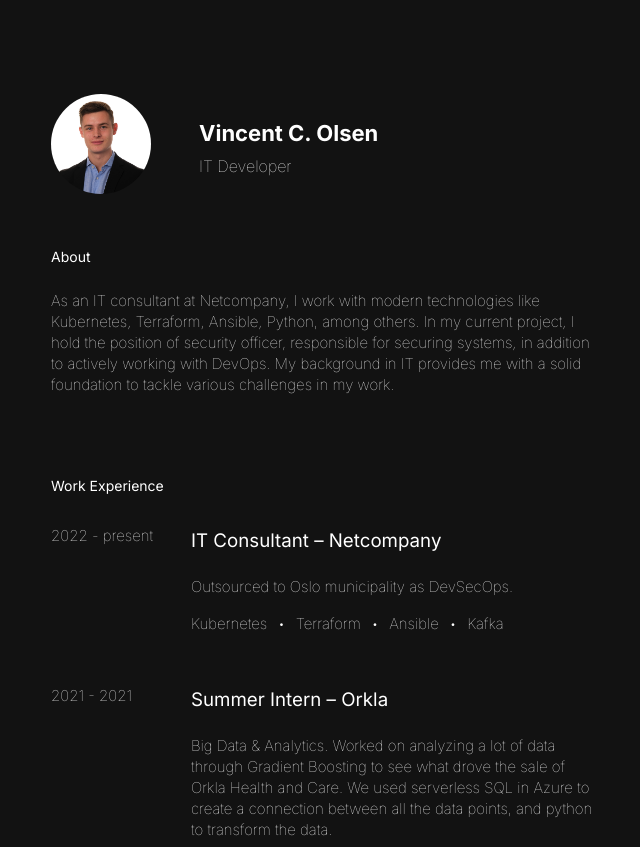
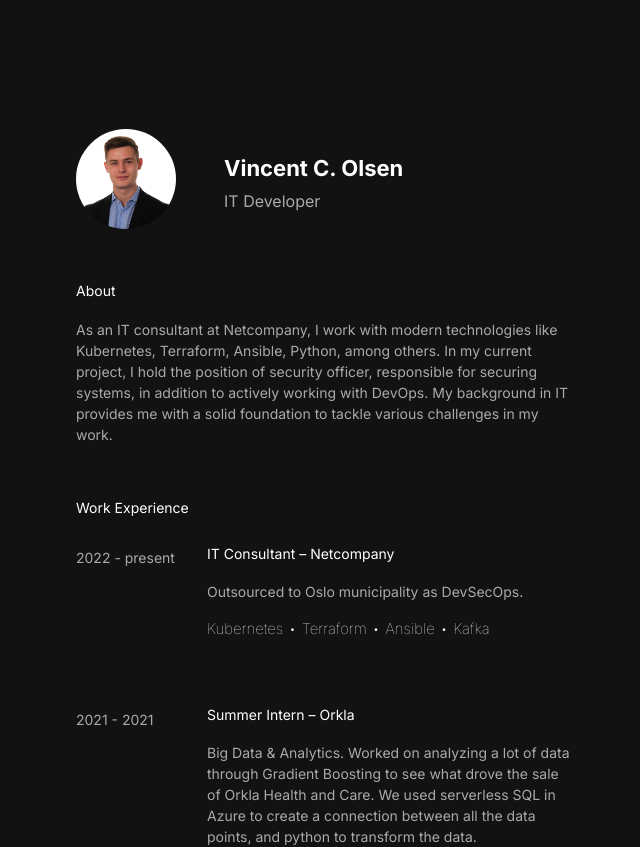
Before and after one commit to vincentcolsen/vincentolsen, a Vue app: page / in a window 1280 px wide. Shown: the top 847 px of the page, without its empty margins (314-954 px from the left). Built offline with nearby package versions, Linux system fonts and the light colour scheme.

Commit message:
Edited css. Better div flow with different screen sizes.

```diff
--- a/src/App.vue
+++ b/src/App.vue
@@ -1,6 +1,7 @@
 <template>
   <!--<HelloWorld msg="Vincent sier; hello world"/>-->
   <div id="app" class="container">
+      <div class="info">
       <header></header>
       <div class="profile-header">
         <img src="./assets/vinco_3000px.jpg" alt="Bilde av Vincent Olsen" class="avatar">
@@ -21,8 +22,8 @@
             <p>2022 - present</p>
           </div>
           <div class="project">
-          <h3>IT Consultant – Netcompany </h3>
-          <p>Outsourced to Oslo municipality as DevSecOps.</p>
+            <h2 class="job-title">IT Consultant – Netcompany </h2>
+            <p class="job-description">Outsourced to Oslo municipality as DevSecOps.</p>
             <ul class="technologies">
               <li>Kubernetes</li>
               <li>•</li>
@@ -39,8 +40,8 @@
             <p>2021 - 2021</p>
           </div>
           <div class="project">
-          <h3>Summer Intern – Orkla</h3>
-          <p>Big Data & Analytics. Worked on analyzing a lot of data through Gradient Boosting to see what drove the sale of Orkla Health and Care. We used serverless SQL in Azure to create a connection between all the data points, and python to transform the data.</p>
+            <h2 class="job-title">Summer Intern – Orkla</h2>
+            <p class="job-description">Big Data & Analytics. Worked on analyzing a lot of data through Gradient Boosting to see what drove the sale of Orkla Health and Care. We used serverless SQL in Azure to create a connection between all the data points, and python to transform the data.</p>
             <ul class="technologies">
               <li>Azure </li>
               <li>•</li>
@@ -53,12 +54,13 @@
             <p>2018 - 2022</p>
           </div>
           <div class="project">
-          <h3>Service Consultant – Norwegian Information Security Forum</h3>
-          <p>Preparation and hosting before / during member meetings four times a year, as well as a larger conference once a year. Otherwise various tasks for the board; involves contact with suppliers and participants, various administrative work, orders, design, member management, etc.</p>
+            <h2 class="job-title">Service Consultant – Norwegian Information Security Forum</h2>
+            <p class="job-description">Preparation and hosting before / during member meetings four times a year, as well as a larger conference once a year. Otherwise various tasks for the board; involves contact with suppliers and participants, various administrative work, orders, design, member management, etc.</p>
           </div>
         </div>
       </section>
       <MainContent msg="Vincent sier; hello world"/>
+    </div>
   </div>
 </template>
 
@@ -76,8 +78,7 @@
 <style>
 
 header {
-  height: 50px;
-  margin-bottom: 20px;
+  height: 10px;
 }
 
 body {
@@ -88,6 +89,8 @@
   color: #FFFFFF;
   margin: 0;
   padding: 0;
+  position: relative;
+  min-height: 100%;
 }
 
 h1 {
@@ -98,6 +101,7 @@
 
 h2 {
   font-size: 14px;
+  line-height: 17px;
   padding-bottom: 5px;
   font-weight: 400;
 }
@@ -109,9 +113,10 @@
 
 p {
   font-style: normal;
-  font-size: 15px;
-  font-weight: lighter;
+  font-size: 14px;
+  font-weight: 400;
   line-height: 21px;
+  color: rgba(255, 255, 255, 0.64);
 }
 
 .profile-header {
@@ -141,36 +146,63 @@
 }
 
 .container {
-  width: 550px;
-  margin: 0 auto;
-  padding: 20px;
+  padding: 115px 14px;
+  -webkit-padding-start: 1rem;
+  padding-inline-start: 1rem;
+  -webkit-padding-end: 1rem;
+  padding-inline-end: 1rem;
+  max-width: 500px;
+  -webkit-margin-start: auto;
+  margin-inline-start: auto;
+  -webkit-margin-end: auto;
+  margin-inline-end: auto;
 }
+
 
 .link {
   color: #1E90FF;
   text-decoration: none;
 }
 
-.about, .work-experience {
-  margin-bottom: 20px;
+.about {
+  margin-bottom: 0.5rem;
 }
 
-.job {
-  display: flex;
-  margin-bottom: 20px;
+.about h2 {
+  line-height: 1.2;
+  margin-bottom: 0.1rem;
+
 }
 
-.jobspan {
-  flex: 1;
-  min-width: 140px;
-  max-width: 100px;
+
+.job {
+  display: grid;
+  grid-template-columns: repeat(4, 1fr);
+  max-width: 1920px;
+  grid-gap: clamp(4px, calc(-5.09px + 2.42vw), 24px);
+  -webkit-padding-start: 0px;
+  padding-inline-start: 0px;
+  -webkit-padding-end: 0px;
+  padding-inline-end: 0px;
+  width: 100%;
+  -webkit-margin-start: auto;
+  margin-inline-start: auto;
+  -webkit-margin-end: auto;
+  margin-inline-end: auto;
+  margin-bottom: 2.5rem;
+}
+
+
+
+.project {
+  grid-column: span 3 / span 3;
 }
 
 .technologies {
   list-style-type: none;
   padding: 0;
   display: flex;
-  gap: 10px;
+  gap: 5px;
   flex-wrap: wrap;
 }
 
@@ -185,6 +217,17 @@
 }
 
 .spacer {
-  padding-top: 50px;
+  padding-top: 35px;
+}
+
+@media (max-width: 400px) {
+  .job {
+    display: block;
+  }
+
+  .jobspan, .project {
+    max-width: none;
+    width: 100%;
+  }
 }
 </style>
```
Lines whose indentation alone changed are shown as unchanged.
